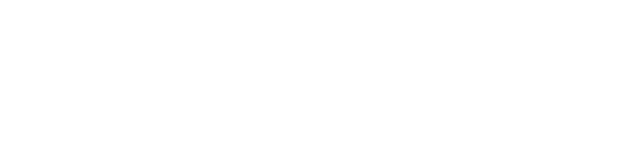
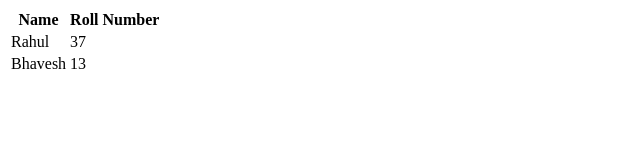
Before and after one commit to acciojob/basic-html-tables-praveenbareth4261-cloud, a website: page main.html in a window 1280 px wide. Shown: the whole page, without its empty margins (0-640 px from the left). Drawn offline with Linux system fonts and the light colour scheme.

Commit message:
created a submission

```diff
--- a/main.html
+++ b/main.html
@@ -8,6 +8,24 @@
 
 <body>
 	<!-- the entire body must be written by student -->
+	<table>
+		<thead>
+			<tr>
+				<th>Name</th>
+				<th>Roll Number</th>
+			</tr>
+		</thead>
+		<tbody>
+			<tr>
+				<td>Rahul</td>
+				<td>37</td>
+			</tr>
+			<tr>
+				<td>Bhavesh</td>
+				<td>13</td>
+			</tr>
+		</tbody>
+	</table>
     <script type="text/javascript" src="./script.js">
 </script>
 
```
